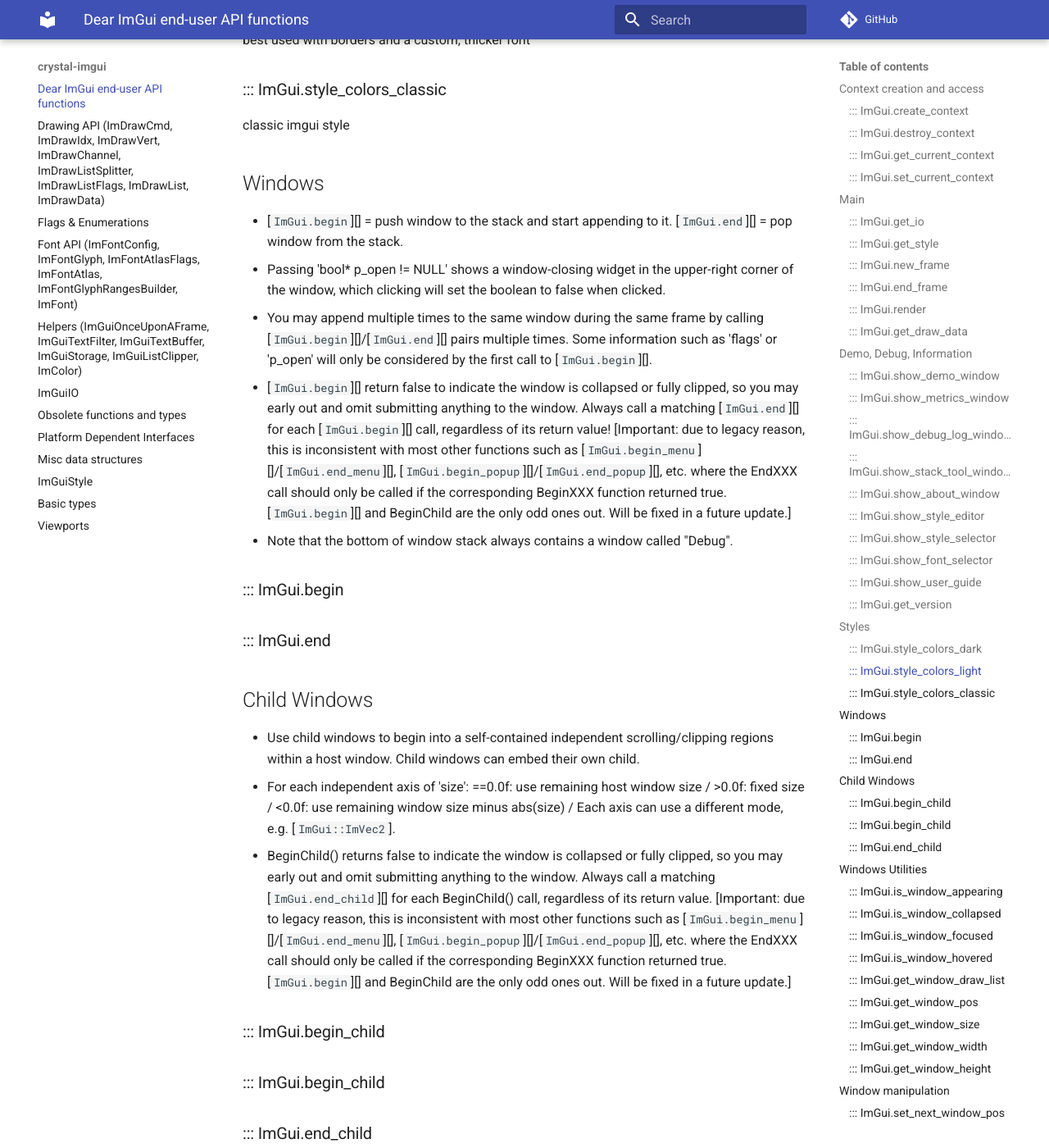
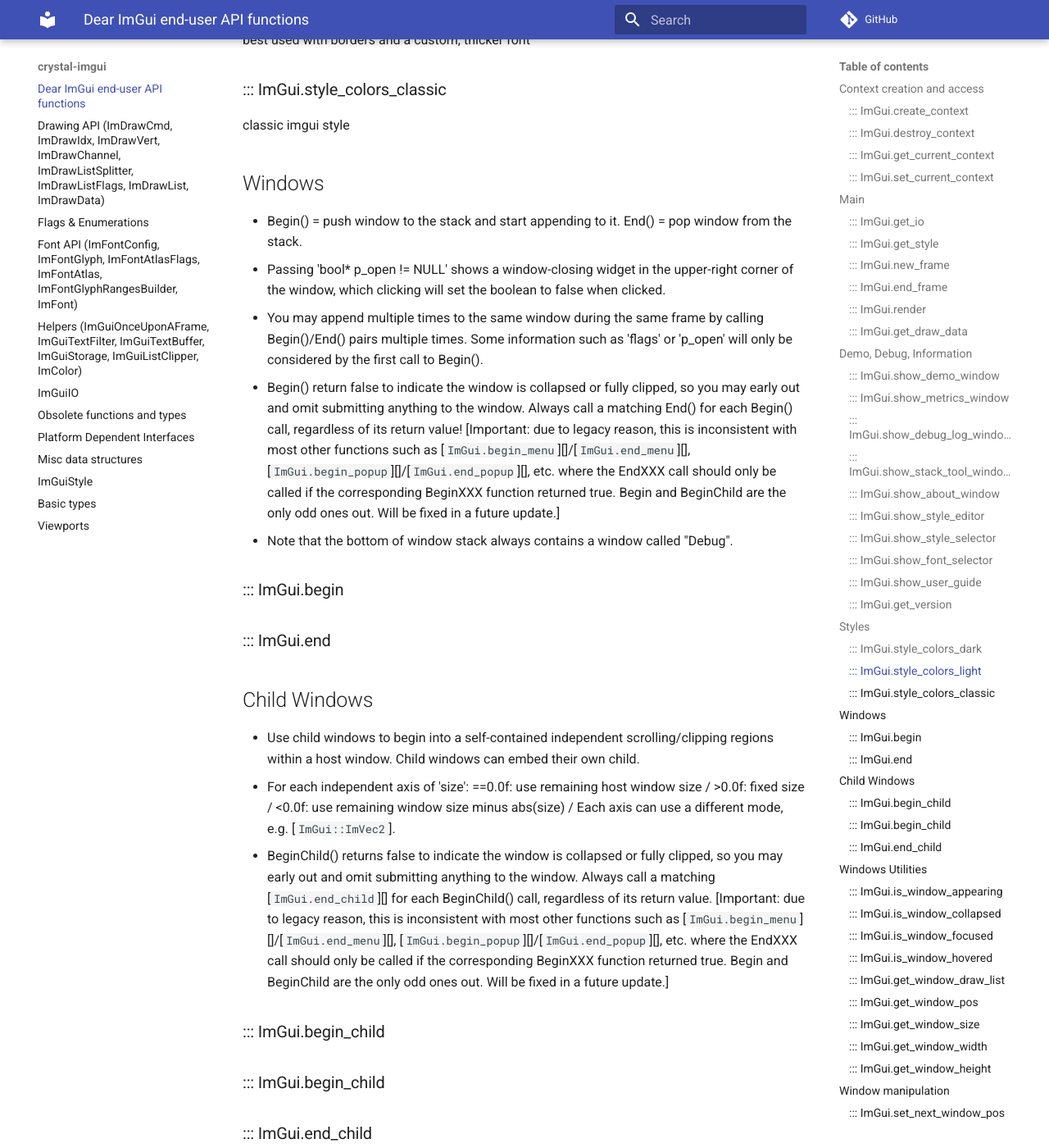
Before and after one commit to oprypin/crystal-imgui, an MkDocs documentation site: the page built from docs/index.md, in a window 1280 px wide and 1400 px high, scrolled down 3111 px. Shown: the whole window at 82% size. Built offline with MkDocs 1.6.1 and Material for MkDocs 9.7.7, drawn with Linux system fonts in a browser that asks for light colours; comment, search, counter and statistics services are not loaded; some of the changed text lies outside the part shown.

Commit message:
Fix for overzealous replacement

```diff
--- a/docs/index.md
+++ b/docs/index.md
@@ -101,16 +101,16 @@
 
 ## Windows
 
-- [`ImGui.begin`][] = push window to the stack and start appending to it. [`ImGui.end`][] = pop window from the stack.
+- Begin() = push window to the stack and start appending to it. End() = pop window from the stack.
 - Passing 'bool* p_open != NULL' shows a window-closing widget in the upper-right corner of the window,
   which clicking will set the boolean to false when clicked.
-- You may append multiple times to the same window during the same frame by calling [`ImGui.begin`][]/[`ImGui.end`][] pairs multiple times.
-  Some information such as 'flags' or 'p_open' will only be considered by the first call to [`ImGui.begin`][].
-- [`ImGui.begin`][] return false to indicate the window is collapsed or fully clipped, so you may early out and omit submitting
-  anything to the window. Always call a matching [`ImGui.end`][] for each [`ImGui.begin`][] call, regardless of its return value!
+- You may append multiple times to the same window during the same frame by calling Begin()/End() pairs multiple times.
+  Some information such as 'flags' or 'p_open' will only be considered by the first call to Begin().
+- Begin() return false to indicate the window is collapsed or fully clipped, so you may early out and omit submitting
+  anything to the window. Always call a matching End() for each Begin() call, regardless of its return value!
   [Important: due to legacy reason, this is inconsistent with most other functions such as [`ImGui.begin_menu`][]/[`ImGui.end_menu`][],
    [`ImGui.begin_popup`][]/[`ImGui.end_popup`][], etc. where the EndXXX call should only be called if the corresponding BeginXXX function
-   returned true. [`ImGui.begin`][] and BeginChild are the only odd ones out. Will be fixed in a future update.]
+   returned true. Begin and BeginChild are the only odd ones out. Will be fixed in a future update.]
 - Note that the bottom of window stack always contains a window called "Debug".
 
 ### ::: ImGui.begin
@@ -125,7 +125,7 @@
   Always call a matching [`ImGui.end_child`][] for each BeginChild() call, regardless of its return value.
   [Important: due to legacy reason, this is inconsistent with most other functions such as [`ImGui.begin_menu`][]/[`ImGui.end_menu`][],
    [`ImGui.begin_popup`][]/[`ImGui.end_popup`][], etc. where the EndXXX call should only be called if the corresponding BeginXXX function
-   returned true. [`ImGui.begin`][] and BeginChild are the only odd ones out. Will be fixed in a future update.]
+   returned true. Begin and BeginChild are the only odd ones out. Will be fixed in a future update.]
 
 ### ::: ImGui.begin_child
 
@@ -135,7 +135,7 @@
 
 ## Windows Utilities
 
-- 'current window' = the window we are appending into while inside a [`ImGui.begin`][]/[`ImGui.end`][] block. 'next window' = next window we will [`ImGui.begin`][] into.
+- 'current window' = the window we are appending into while inside a Begin()/End() block. 'next window' = next window we will Begin() into.
 
 ### ::: ImGui.is_window_appearing
 
@@ -171,15 +171,15 @@
 
 ## Window manipulation
 
-- Prefer using SetNextXXX functions (before [`ImGui.begin`][]) rather that SetXXX functions (after [`ImGui.begin`][]).
+- Prefer using SetNextXXX functions (before Begin) rather that SetXXX functions (after Begin).
 
 ### ::: ImGui.set_next_window_pos
 
- set next window position. call before [`ImGui.begin`][]. use pivot=(0.5f,0.5f) to center on given point, etc.
+ set next window position. call before Begin(). use pivot=(0.5f,0.5f) to center on given point, etc.
 
 ### ::: ImGui.set_next_window_size
 
- set next window size. set axis to 0.0f to force an auto-fit on this axis. call before [`ImGui.begin`][]
+ set next window size. set axis to 0.0f to force an auto-fit on this axis. call before Begin()
 
 ### ::: ImGui.set_next_window_size_constraints
 
@@ -187,15 +187,15 @@
 
 ### ::: ImGui.set_next_window_content_size
 
- set next window content size (~ scrollable client area, which enforce the range of scrollbars). Not including window decorations (title bar, menu bar, etc.) nor WindowPadding. set an axis to 0.0f to leave it automatic. call before [`ImGui.begin`][]
+ set next window content size (~ scrollable client area, which enforce the range of scrollbars). Not including window decorations (title bar, menu bar, etc.) nor WindowPadding. set an axis to 0.0f to leave it automatic. call before Begin()
 
 ### ::: ImGui.set_next_window_collapsed
 
- set next window collapsed state. call before [`ImGui.begin`][]
+ set next window collapsed state. call before Begin()
 
 ### ::: ImGui.set_next_window_focus
 
- set next window to be focused / top-most. call before [`ImGui.begin`][]
+ set next window to be focused / top-most. call before Begin()
 
 ### ::: ImGui.set_next_window_bg_alpha
 
@@ -203,11 +203,11 @@
 
 ### ::: ImGui.set_window_pos
 
- (not recommended) set current window position - call within [`ImGui.begin`][]/[`ImGui.end`][]. prefer using [`ImGui.set_next_window_pos`][], as this may incur tearing and side-effects.
+ (not recommended) set current window position - call within Begin()/End(). prefer using [`ImGui.set_next_window_pos`][], as this may incur tearing and side-effects.
 
 ### ::: ImGui.set_window_size
 
- (not recommended) set current window size - call within [`ImGui.begin`][]/[`ImGui.end`][]. set to [`ImGui::ImVec2`][](0, 0) to force an auto-fit. prefer using [`ImGui.set_next_window_size`][], as this may incur tearing and minor side-effects.
+ (not recommended) set current window size - call within Begin()/End(). set to [`ImGui::ImVec2`][](0, 0) to force an auto-fit. prefer using [`ImGui.set_next_window_size`][], as this may incur tearing and minor side-effects.
 
 ### ::: ImGui.set_window_collapsed
 
@@ -924,7 +924,7 @@
 
   - They block normal mouse hovering detection (and therefore most mouse interactions) behind them.
   - If not modal: they can be closed by clicking anywhere outside them, or by pressing ESCAPE.
-  - Their visibility state (~bool) is held internally instead of being held by the programmer as we are used to with regular [`ImGui.begin`][]*() calls.
+  - Their visibility state (~bool) is held internally instead of being held by the programmer as we are used to with regular Begin*() calls.
   - The 3 properties above are related: we need to retain popup visibility state in the library because popups may be closed as any time.
   - You can bypass the hovering restriction by using ImGuiHoveredFlags_AllowWhenBlockedByPopup when calling [`ImGui.is_item_hovered`][] or [`ImGui.is_window_hovered`][].
   - IMPORTANT: Popup identifiers are relative to the current ID stack, so OpenPopup and [`ImGui.begin_popup`][] generally needs to be at the same level of the stack.
```
Also changed, not shown: docs/flags.md (+9 -9 lines), docs/helpers.md (+3 -3 lines), docs/io.md (+1 -1 lines), docs/structs.md (+1 -1 lines), 1 other file.
